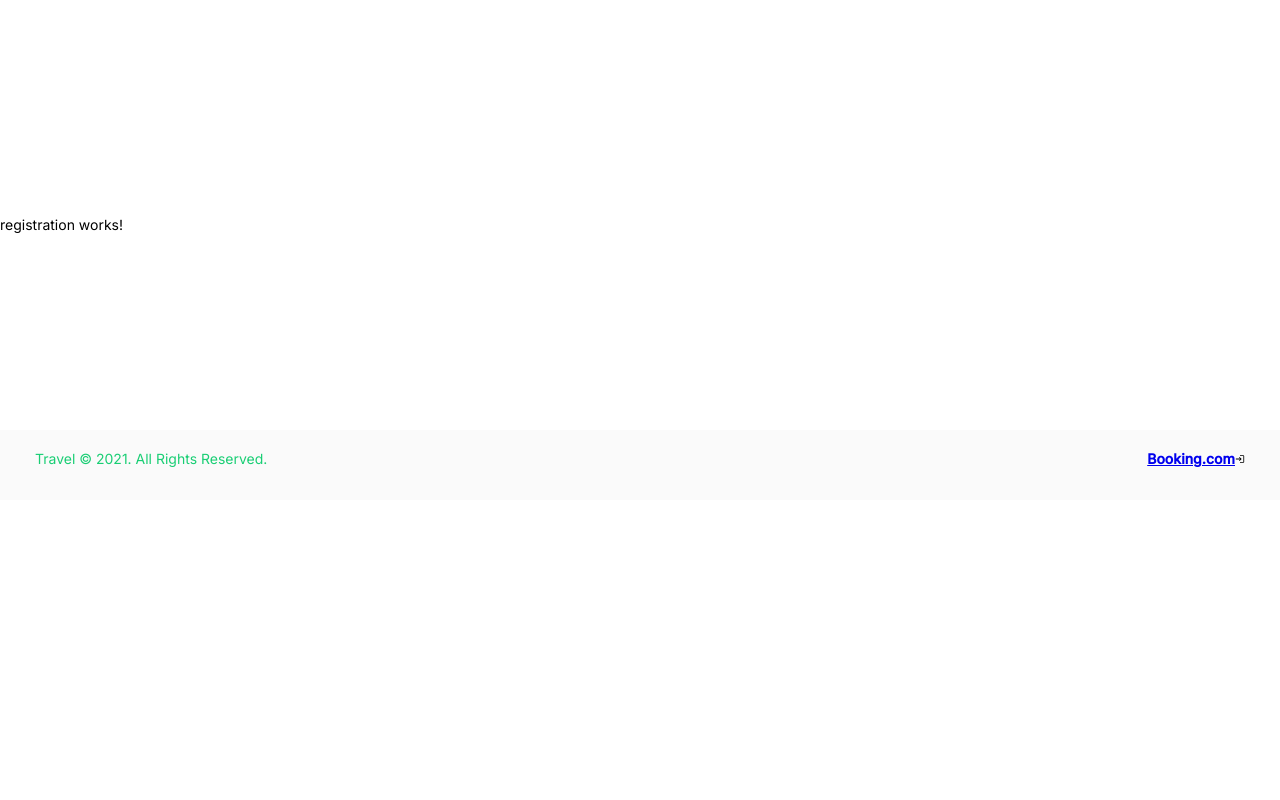
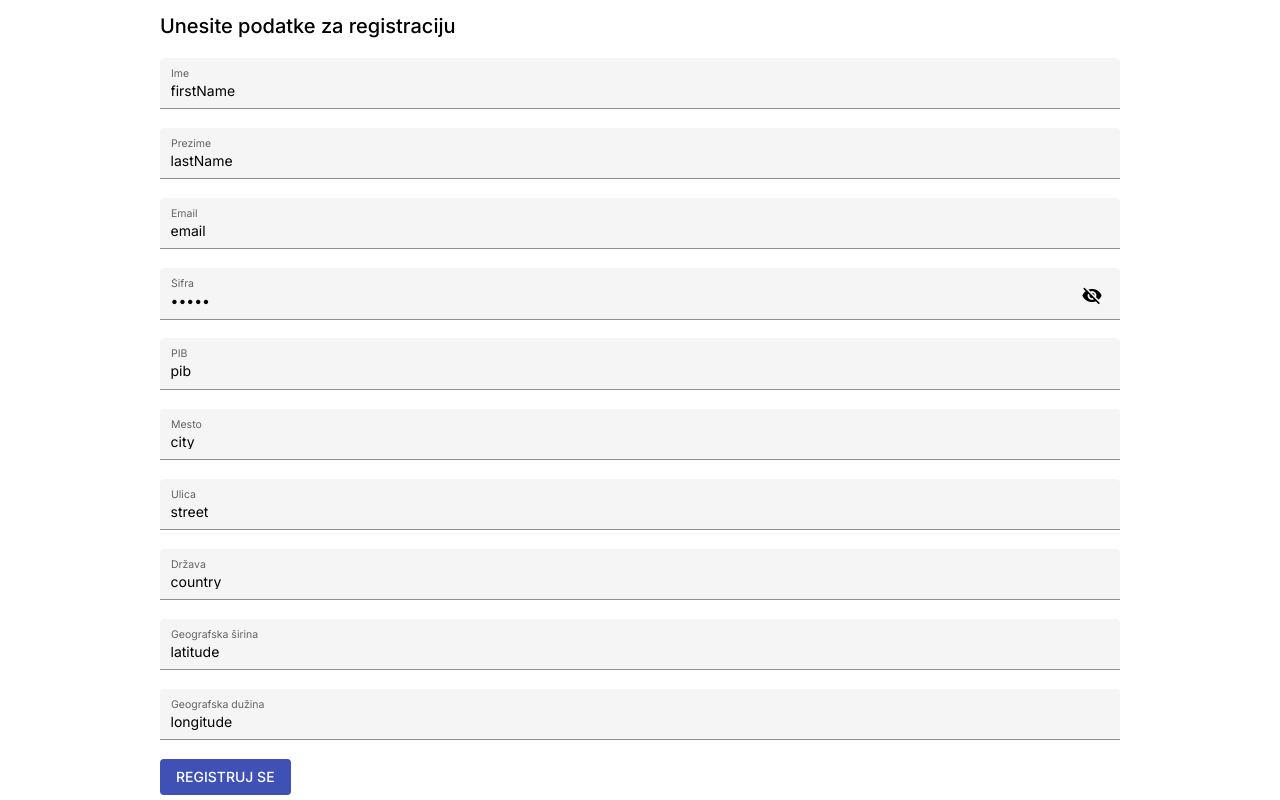
Before and after one commit to Mirka-Mirka/main-frontend, an Angular app: page /registration in a window 1280 px wide. Shown: the part 300-1100 px from the top of the page. Before the commit the page ends 800 px from the top, so only its background shows below. Built offline with nearby package versions, Linux system fonts and the light colour scheme.

Commit message:
Add fields in login and registration page

```diff
--- a/src/app/app.module.ts
+++ b/src/app/app.module.ts
@@ -19,6 +19,7 @@ import { FormsModule, ReactiveFormsModule} from '@angular/forms';
 import {MatCheckboxModule } from '@angular/material/checkbox';
 import {MatCardModule}  from '@angular/material/card';
 import {MatButtonModule} from '@angular/material/button';
+import {MatIconModule} from '@angular/material/icon';
 import { AccommodationDetailsComponent } from './page/accommodation-details/accommodation-details.component';
 import { LoginComponent } from './page/login/login.component';
 import { RegistrationComponent } from './page/registration/registration.component';
@@ -48,6 +49,7 @@ import { RegistrationComponent } from './page/registration/registration.componen
     MatCardModule,
     MatCheckboxModule,
     MatButtonModule,
+    MatIconModule,
     ReactiveFormsModule
   ],
   providers: [
--- a/src/app/components/header/header.component.ts
+++ b/src/app/components/header/header.component.ts
@@ -11,8 +11,6 @@ export class HeaderComponent implements OnInit {
   username: string = "";
   ulogovaoSe: string = "";
   registrovaoSe: string = "";
-  public static adminR: boolean;
-  public static managerR: boolean;
 
   constructor(private router: Router) {
   }
--- a/src/app/page/login/login.component.html
+++ b/src/app/page/login/login.component.html
@@ -1,15 +1,23 @@
+<div class="login-container">
+    <h2 >Za pristup dodatnim informacijama, molimo vas da se logujete</h2>
+    <form class="login-form" [formGroup]="form">
+      <mat-form-field class="login-form-field" appearance="fill">
+          <mat-label>Unesite korisničko ime ili email</mat-label>
+          <input matInput placeholder="Korisničko ime(email)" value="usernameOrEmail">
+        </mat-form-field>
+       <mat-form-field class="login-form-field" appearance="fill">
+          <mat-label>Unesite šifru</mat-label>
+          <!-- <input matInput  inputType="password" placeholder="Šifra" value="password"  formControlName="password"> -->
 
-  <h2 class="content-side-left-heading">Za pristup dodatnim informacijama, molimo vas da se logujete</h2>
-  <form class="login-form" [formGroup]="form">
-    <mat-form-field class="left-form-field" appearance="fill">
-        <mat-label>Unesite korisničko ime ili mail</mat-label>
-        <input matInput placeholder="Korisničko ime" value="username"  formControlName="usernameOrEmail">
-      </mat-form-field>
-     <mat-form-field class="left-form-field" appearance="fill">
-        <mat-label>Unesite password</mat-label>
-        <input matInput placeholder="Password" value="Odredište"  formControlName="password">
-      </mat-form-field>
-    <!-- <button [ngClass]="{'button-disabled': form.invalid}"
-            class="button button-gradient-blue button-medium"
-            (click)="onLogin()">ULOGUJ SE</button> -->
-  </form>
+          <input matInput [type]="hide ? 'password' : 'text'" placeholder="Šifra" value="password">
+          <button mat-icon-button matSuffix (click)="hide = !hide" [attr.aria-label]="'Hide password'" [attr.aria-pressed]="hide">
+            <mat-icon>{{hide ? 'visibility_off' : 'visibility'}}</mat-icon>
+          </button>
+        </mat-form-field>
+        <button mat-flat-button
+              color="primary"
+              [ngClass]="{'button-disabled': form.invalid}"
+              class="button button-gradient-blue button-medium"
+              (click)="login(form)">ULOGUJ SE</button>
+    </form>
+</div>
--- a/src/app/page/login/login.component.scss
+++ b/src/app/page/login/login.component.scss
@@ -0,0 +1,12 @@
+.login-container{
+    margin: 70px;
+    padding: 90px;
+}
+.login-form{
+    align-content: center;
+
+    &-field{
+        margin-top: auto;
+        display: block;
+    }
+}
--- a/src/app/page/login/login.component.ts
+++ b/src/app/page/login/login.component.ts
@@ -9,16 +9,23 @@ import { FormControl, FormGroup } from '@angular/forms';
 export class LoginComponent implements OnInit {
 
   form: FormGroup;
+  hide = true;
+  uspesnoLogovan=false;
+
   constructor() {
     this.form = new FormGroup({
-
-      usernameOrEmail: new FormControl(''),
-      password: new FormControl('')
-
-    })
+      usernameOrEmail : new FormControl(""),
+      password : new FormControl("")
+    });
    }
 
   ngOnInit(): void {
   }
 
+  login(form: FormGroup) {
+  console.log(form);
+   this.uspesnoLogovan = true;
+
+  }
+
 }
--- a/src/app/page/registration/registration.component.html
+++ b/src/app/page/registration/registration.component.html
@@ -1 +1,72 @@
-<p>registration works!</p>
+<div class="registration-container">
+    <h2>Unesite podatke za registraciju</h2>
+    <form class="registration-form" [formGroup]="form">
+        <!-- FIRST NAME -->
+        <mat-form-field class="registration-form-field" appearance="fill">
+            <mat-label>Ime</mat-label>
+            <input matInput placeholder="Ime" value="firstName">
+        </mat-form-field>
+        <!-- LAST NAME -->
+        <mat-form-field class="registration-form-field" appearance="fill">
+            <mat-label>Prezime</mat-label>
+            <input matInput placeholder="Prezime" value="lastName">
+        </mat-form-field>
+        <!-- EMAIL -->
+        <mat-form-field class="registration-form-field" appearance="fill">
+            <mat-label>Email</mat-label>
+            <input matInput placeholder="example@email.com" value="email">
+        </mat-form-field>
+        <!-- PASSWORD -->
+        <mat-form-field class="registration-form-field" appearance="fill">
+            <mat-label>Šifra</mat-label>
+            <input matInput [type]="hide ? 'password' : 'text'" placeholder="password" value="Šifra">
+            <button mat-icon-button matSuffix (click)="hide = !hide" [attr.aria-label]="'Hide password'"
+                [attr.aria-pressed]="hide">
+                <mat-icon>{{hide ? 'visibility_off' : 'visibility'}}</mat-icon>
+            </button>
+        </mat-form-field>
+
+        <div *ngIf="addManager == true">
+            <!-- PIB -->
+            <mat-form-field class="registration-form-field" appearance="fill">
+                <mat-label>PIB</mat-label>
+                <input matInput placeholder="PIB" value="pib">
+            </mat-form-field>
+            <!--    CITY -->
+            <mat-form-field class="registration-form-field" appearance="fill">
+                <mat-label>Mesto</mat-label>
+                <input matInput placeholder="Mesto" value="city">
+            </mat-form-field>
+            <!-- STREET-->
+            <mat-form-field class="registration-form-field" appearance="fill">
+                <mat-label>Ulica</mat-label>
+                <input matInput placeholder="Ulica" value="street">
+            </mat-form-field>
+            <!-- COUNTRY-->
+            <mat-form-field class="registration-form-field" appearance="fill">
+                <mat-label>Država</mat-label>
+                <input matInput placeholder="Država" value="country">
+            </mat-form-field>
+
+            <!-- LATITUDE-->
+            <mat-form-field class="registration-form-field" appearance="fill">
+                <mat-label>Geografska širina</mat-label>
+                <input matInput placeholder="Geografska širina" value="latitude">
+            </mat-form-field>
+
+            <!-- LONGITUDE-->
+            <mat-form-field class="registration-form-field" appearance="fill">
+                <mat-label>Geografska dužina</mat-label>
+                <input matInput placeholder="Geografska dužina" value="longitude">
+            </mat-form-field>
+            <!-- Dodati lokaciju sa mape
+                       <button type="button" md-raised-button color="primary" (click)="openMapAdd()">Set location</button>
+            -->
+        </div>
+
+
+        <button mat-flat-button color="primary" [ngClass]="{'button-disabled': form.invalid}"
+            class="button button-gradient-blue button-medium" (click)="register(form)">REGISTRUJ SE</button>
+    </form>
+
+</div>
--- a/src/app/page/registration/registration.component.scss
+++ b/src/app/page/registration/registration.component.scss
@@ -0,0 +1,12 @@
+.registration-container{
+    margin: 70px;
+    padding: 90px;
+}
+.registration-form{
+    align-content: center;
+
+    &-field{
+        margin-top: auto;
+        display: block;
+    }
+}
--- a/src/app/page/registration/registration.component.ts
+++ b/src/app/page/registration/registration.component.ts
@@ -1,4 +1,5 @@
 import { Component, OnInit } from '@angular/core';
+import { FormControl, FormGroup } from '@angular/forms';
 
 @Component({
   selector: 'app-registration',
@@ -7,9 +8,24 @@ import { Component, OnInit } from '@angular/core';
 })
 export class RegistrationComponent implements OnInit {
 
-  constructor() { }
+  form: FormGroup;
+  hide = true;
+  addManager = true;
+  uspesnoRegistrovan = false;
+  constructor() {
+    this.form = new FormGroup({
+      usernameOrEmail : new FormControl(""),
+      password : new FormControl("")
+    });
+   }
 
   ngOnInit(): void {
   }
 
+  register(form: FormGroup) {
+    console.log(form);
+     this.uspesnoRegistrovan = true;
+
+    }
+
 }
```
